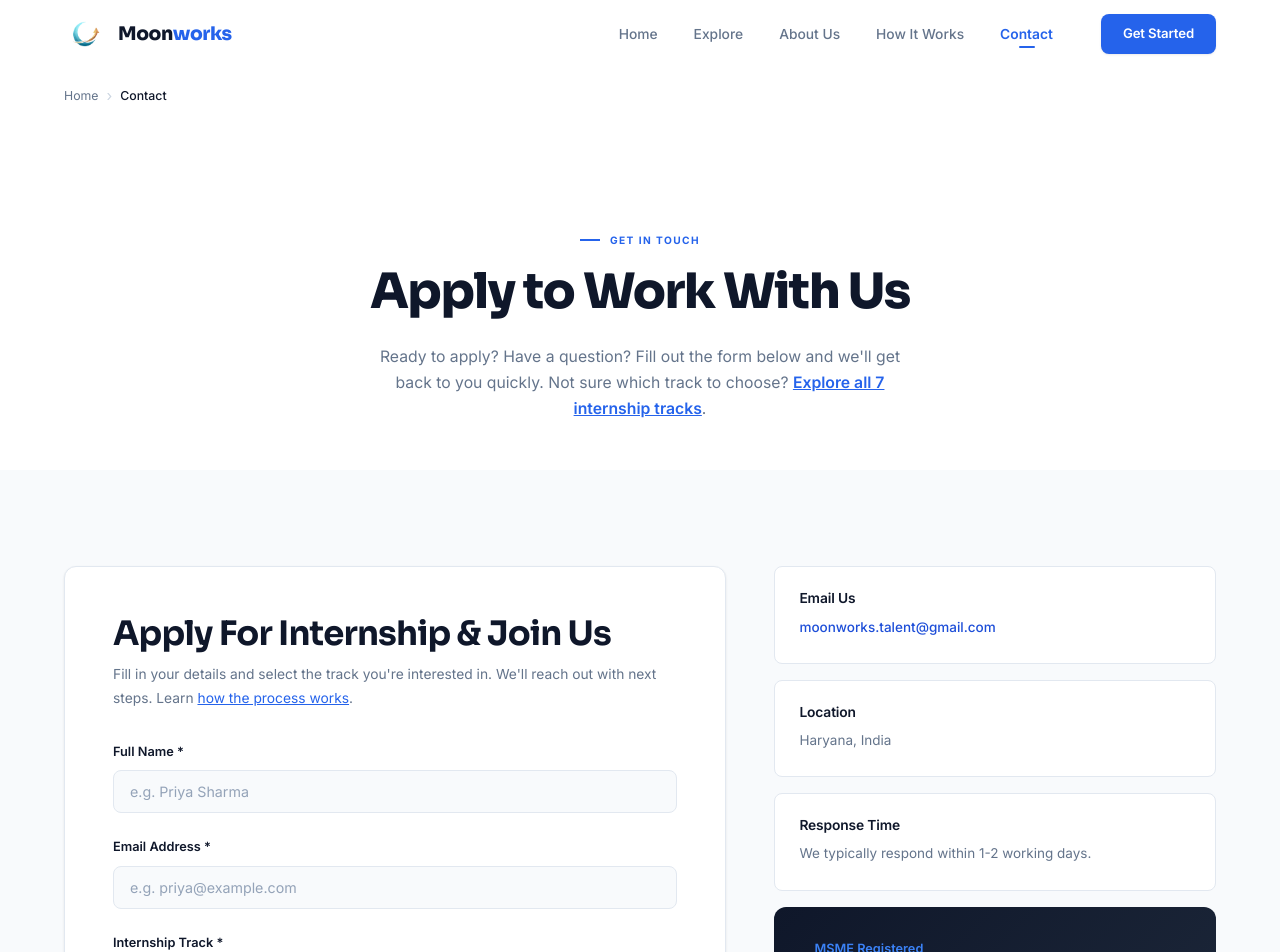
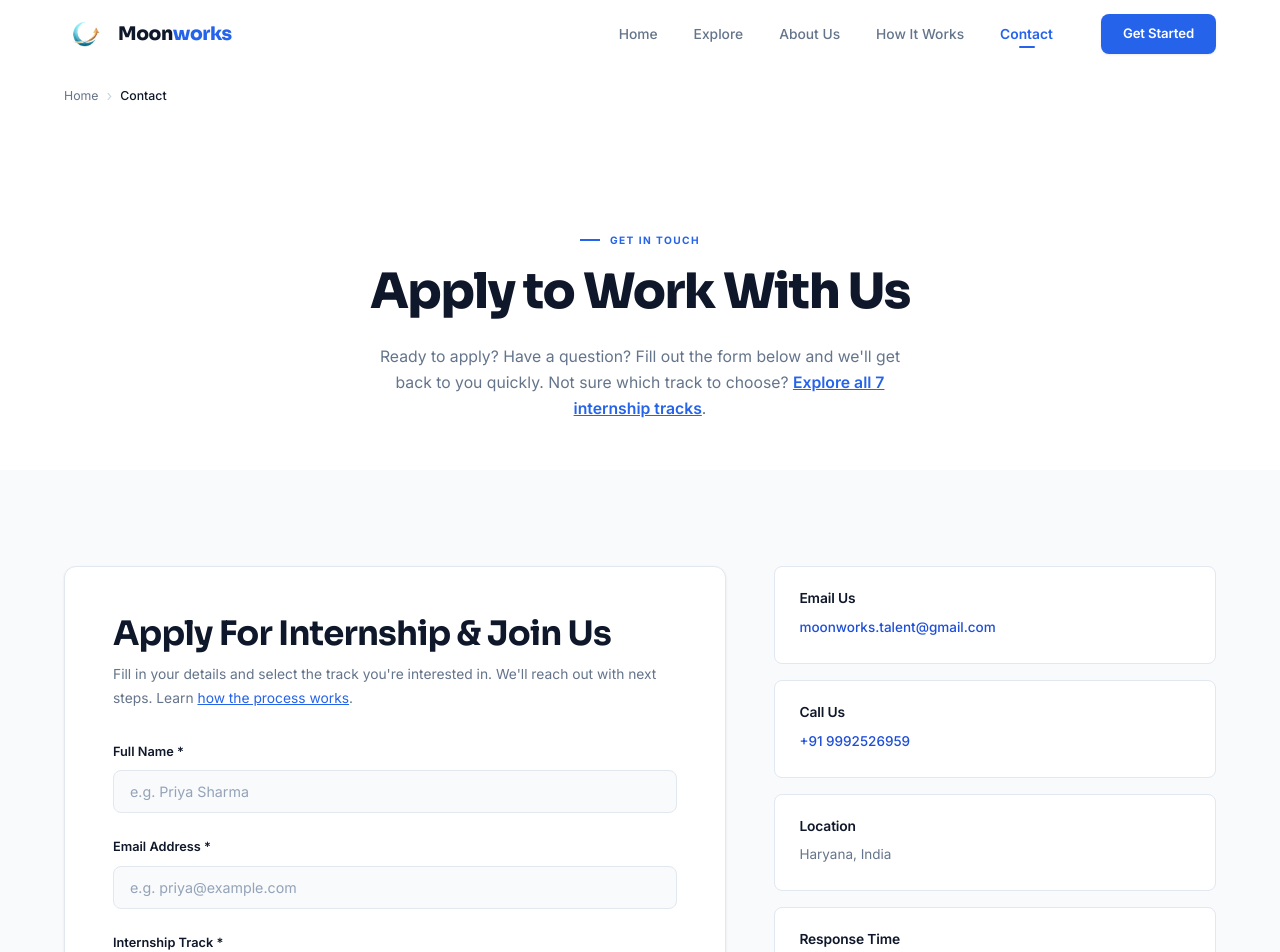
Before and after one commit to TusharKau275/MOONWORKS-TALENT, a React (Vite) app in the folder MoonWorks Talent/: page /contact in a window 1280 px wide. Shown: the top 952 px of the page. Built offline with nearby package versions, Linux system fonts and the light colour scheme; no server answers.

Commit message:
contacts update

```diff
--- a/MoonWorks Talent/src/features/contact/ContactPage.jsx
+++ b/MoonWorks Talent/src/features/contact/ContactPage.jsx
@@ -210,6 +210,15 @@ const ContactPage = () => {
               </div>
 
               <div className="contact-info-card">
+                <h4 className="contact-info-card__title"> Call Us</h4>
+                <address style={{ fontStyle: 'normal' }}>
+                  <a href="tel:+919992526959" className="contact-info-card__link">
+                    +91 9992526959
+                  </a>
+                </address>
+              </div>
+
+              <div className="contact-info-card">
                 <h4 className="contact-info-card__title"> Location</h4>
                 <address style={{ fontStyle: 'normal' }}>
                   <p className="contact-info-card__text">Haryana, India</p>
```
